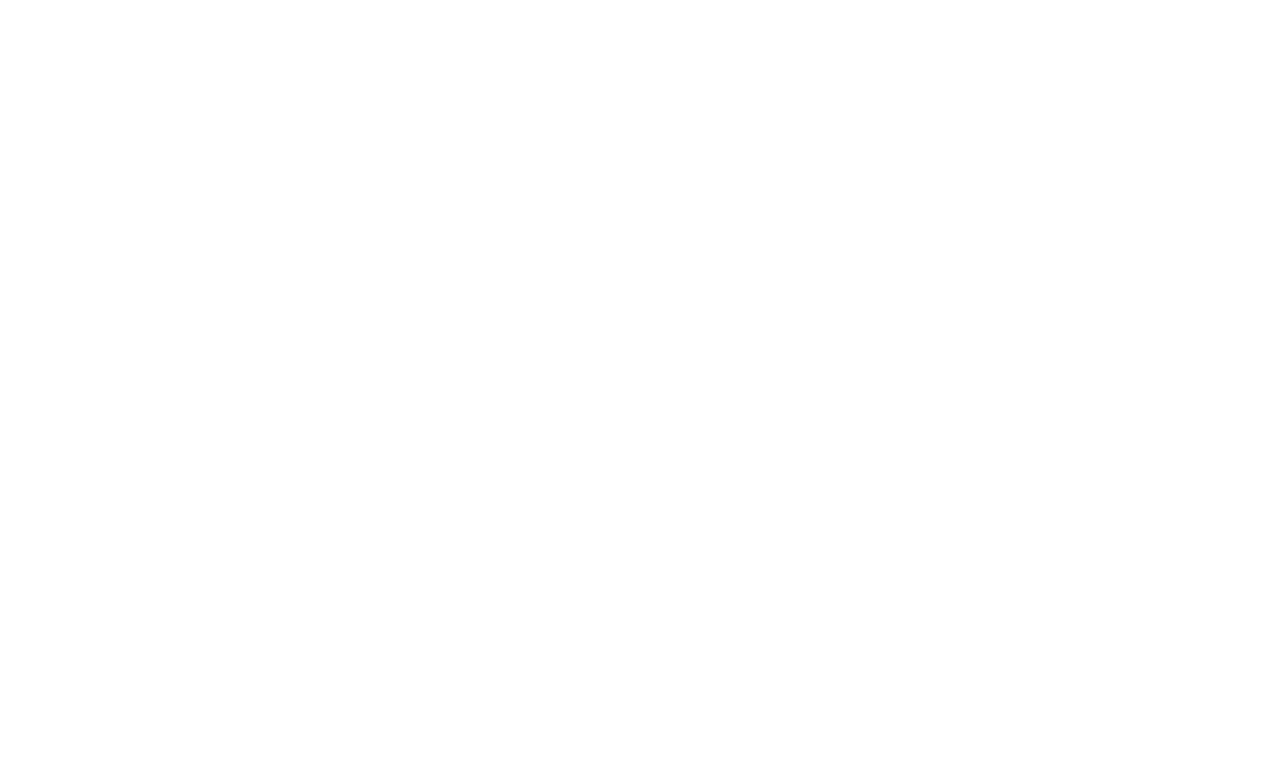
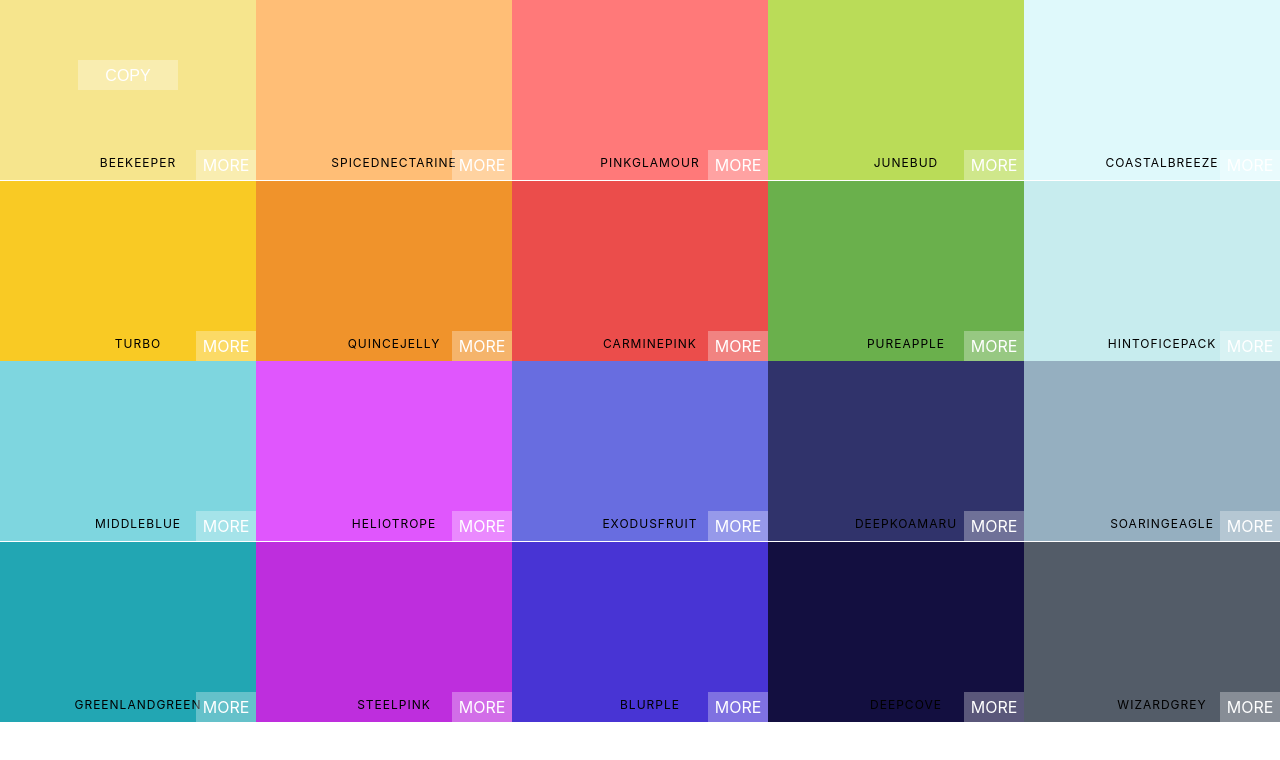
Before and after one commit to GGSWEngineer/Colors-Project, a React (Create React App) app: page / in a window 1280 px wide. Shown: the top 760 px of the page. Built offline with nearby package versions, Linux system fonts and the light colour scheme.

Commit message:
Styled ColorBox - still have to fix issue with position absolute in the box-content class with the left property

```diff
--- a/src/ColorBox.css
+++ b/src/ColorBox.css
@@ -4,5 +4,59 @@
     margin: 0 auto;
     display: inline-block;
     position: relative;
+    margin-bottom: -3.5px;
 
 }
+
+.copy-button {
+    width: 100px;
+    height: 30px;
+    position: absolute;
+    display: inline-block;
+    top: 50%;
+    left: 50%;
+    margin-left:-50px;
+    margin-top: -30px;
+    text-align: center;
+    outline: none;
+    background: rgba(255,255,255, 0.3);
+    font-size: 1rem;
+    line-height: 30px;
+    color: white;
+    text-transform: uppercase;
+    border: none;
+    opacity: 0;
+}
+
+.ColorBox:hover .copy-button {
+    opacity: 1;
+    transition: 0.5s;
+
+}
+
+.box-content {
+    width: 100%;
+    position: absolute;
+    padding: 10px;
+    bottom: 0px;
+    left: 0px;
+    color: black;
+    letter-spacing: 1px;
+    text-transform: uppercase;
+    font-size: 12px;
+}
+
+.see-more {
+    background: rgba(255,255,255,.3);
+    position: absolute;
+    border: none;
+    right: 0px;
+    bottom: 0px;
+    color: white;
+    width: 60px;
+    height: 30px;
+    text-align: center;
+    line-height: 30px;
+    text-transform: uppercase;
+
+}
--- a/src/ColorBox.js
+++ b/src/ColorBox.js
@@ -1,16 +1,21 @@
-import React, { Component } from 'react'
-import "./ColorBox.css"
+import React, { Component } from "react";
+import "./ColorBox.css";
 
 class ColorBox extends Component {
-    render() {
-        return (
-            <div style={{background: this.props.background}}className='ColorBox'>
-                <span>{this.props.name}</span>
-                <span >MORE</span>
-            </div>
-        )
-    }
+  render() {
+    const { name, background } = this.props;
+    return (
+      <div style={{ background: background }} className="ColorBox">
+        <div className="copy-container">
+          <div className="box-content">
+            <span>{name}</span>
+          </div>
+          <button className="copy-button">Copy</button>
+        </div>
+        <span className="see-more">MORE</span>
+      </div>
+    );
+  }
 }
 
-
-export default ColorBox
+export default ColorBox;
--- a/src/Palette.js
+++ b/src/Palette.js
@@ -1,17 +1,20 @@
-import React, { Component } from 'react';
+import React, { Component } from "react";
+import ColorBox from "./ColorBox";
+import "./Palette.css"
 
 class Palette extends Component {
   render() {
+    const colorBoxes = this.props.colors.map((box) => (
+      <ColorBox background={box.color} name={box.name} />
+    ));
     return (
-            <div className='Palette'>
+      <div className="Palette">
         {/* navbar goes here */}
-                <div className='Palette-colors'></div>
+        <div className="Palette-colors">{colorBoxes}</div>
         {/* footer goes here */}
       </div>
-        )
+    );
   }
 }
 
-
-
 export default Palette;
```
Lines whose indentation alone changed are shown as unchanged.
